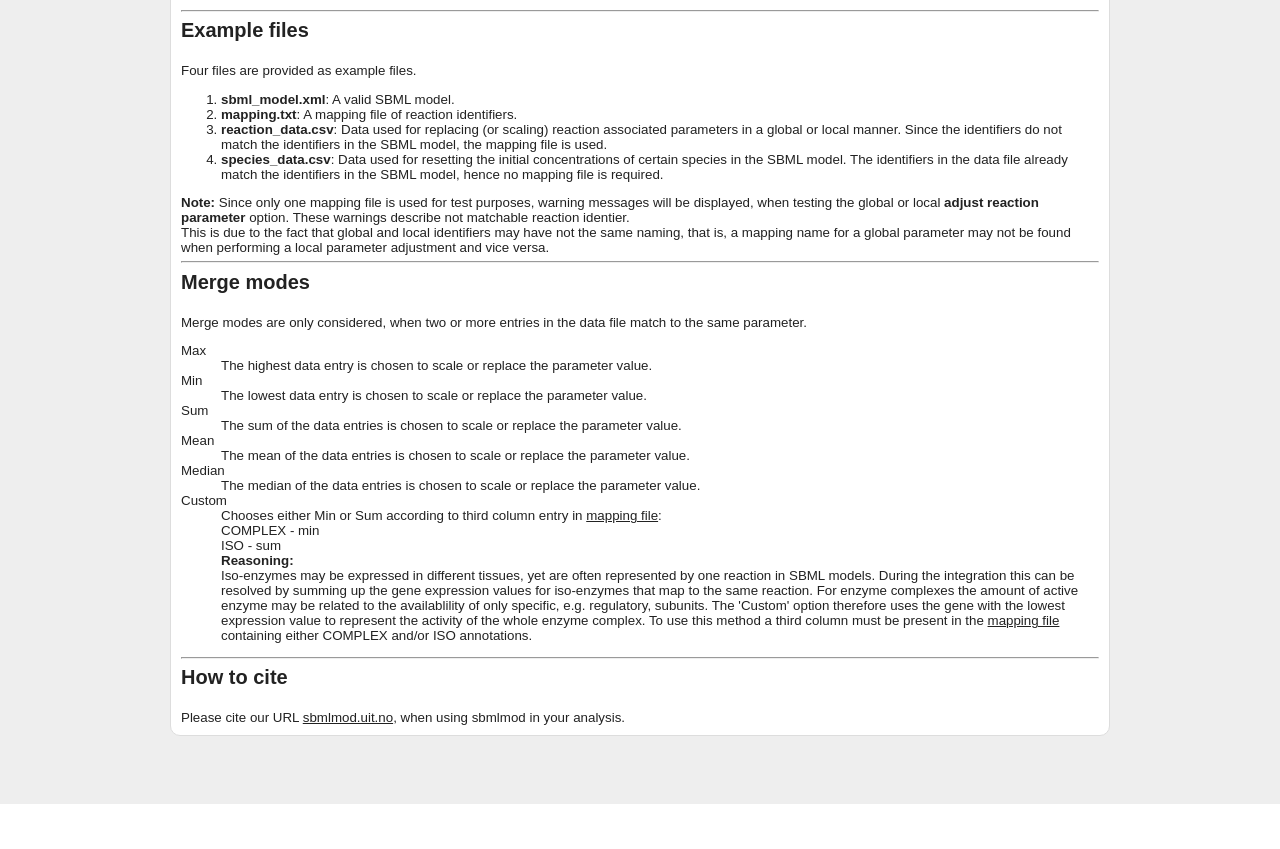
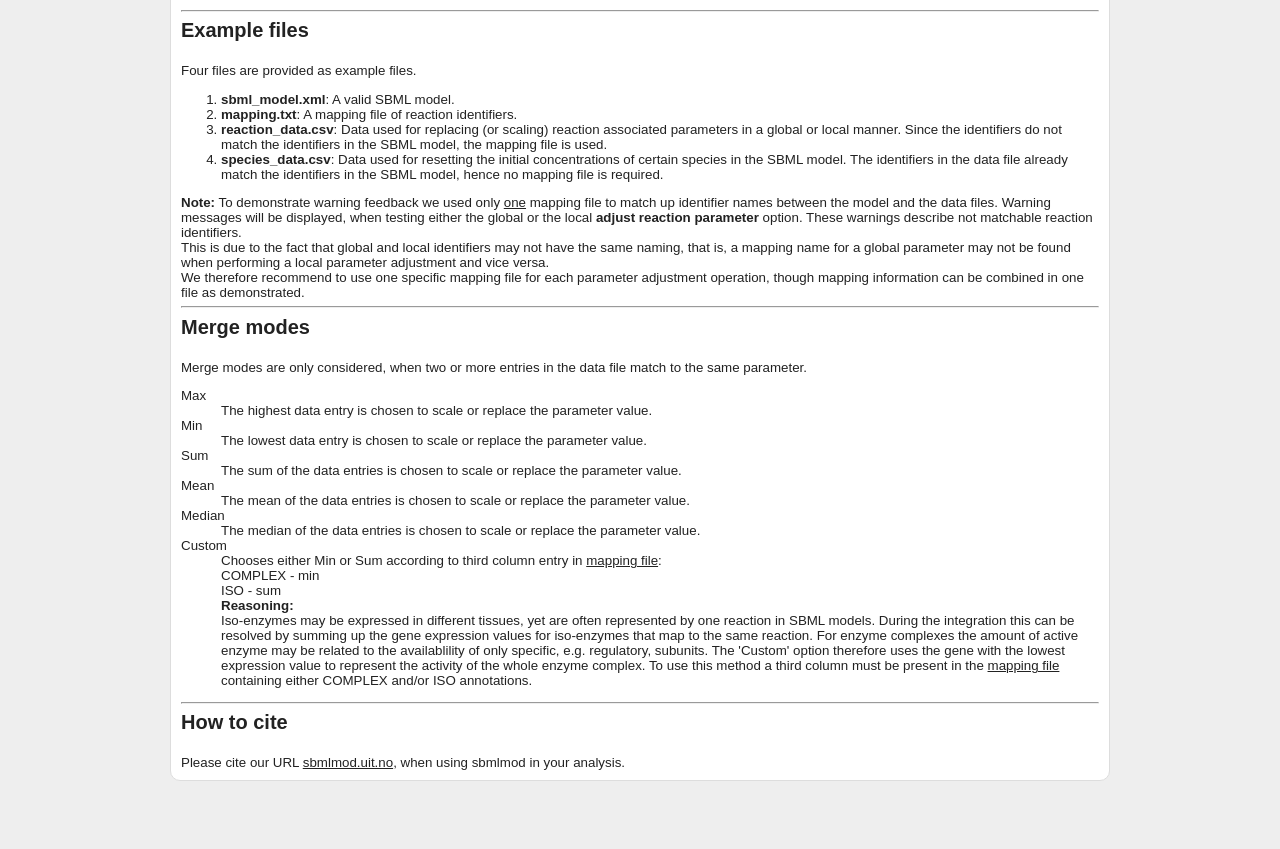
Before and after one commit to MolecularBioinformatics/sbml-mod-web, a Django app: template sbmlmod/templates/sbmlmod/help.html in a window 1280 px wide. Shown: the part 1937-2786 px from the top of the page. Before the commit the page ends 2741 px from the top, so only its background shows below. Run offline with Django 3.2, Linux system fonts and the light colour scheme; the template is opened without the code that fills it, so the values that code supplies are empty.

Commit message:
Extended warning description in help file.

```diff
--- a/sbmlmod/templates/sbmlmod/help.html
+++ b/sbmlmod/templates/sbmlmod/help.html
@@ -129,8 +129,9 @@
 		<li> <b>species_data.csv</b>: Data used for resetting the initial concentrations of certain species in the SBML model. The identifiers in the data file already match the identifiers in the SBML model, hence no mapping file is required.
 	</ol>
 	<b>Note:</b>
-	Since only one mapping file is used for test purposes, warning messages will be displayed, when testing the global or local <b>adjust reaction parameter</b> option. These warnings describe not matchable reaction identier.<br>
-	This is due to the fact that global and local identifiers may have not the same naming, that is, a mapping name for a global parameter may not be found when performing a local parameter adjustment and vice versa.
+	To demonstrate warning feedback we used only <u>one</u> mapping file to match up identifier names between the model and the data files. Warning messages will be displayed, when testing either the global or the local <b>adjust reaction parameter</b> option. These warnings describe not matchable reaction identifiers.<br>
+	This is due to the fact that global and local identifiers may not have the same naming, that is, a mapping name for a global parameter may not be found when performing a local parameter adjustment and vice versa.<br>
+	We therefore recommend to use one specific mapping file for each parameter adjustment operation, though mapping information can be combined in one file as demonstrated.
 	<hr />
 
 	<h1 id="mergemode">Merge modes</h1>
```
